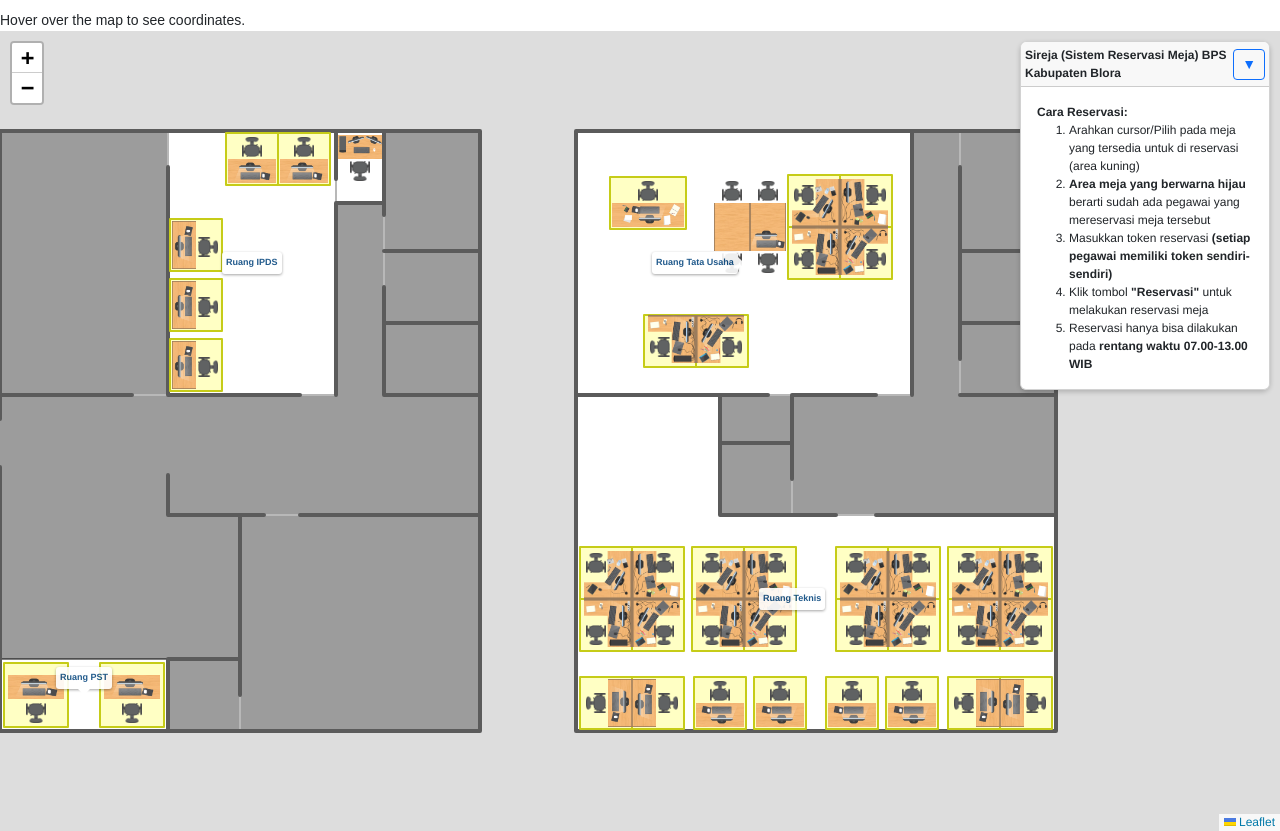
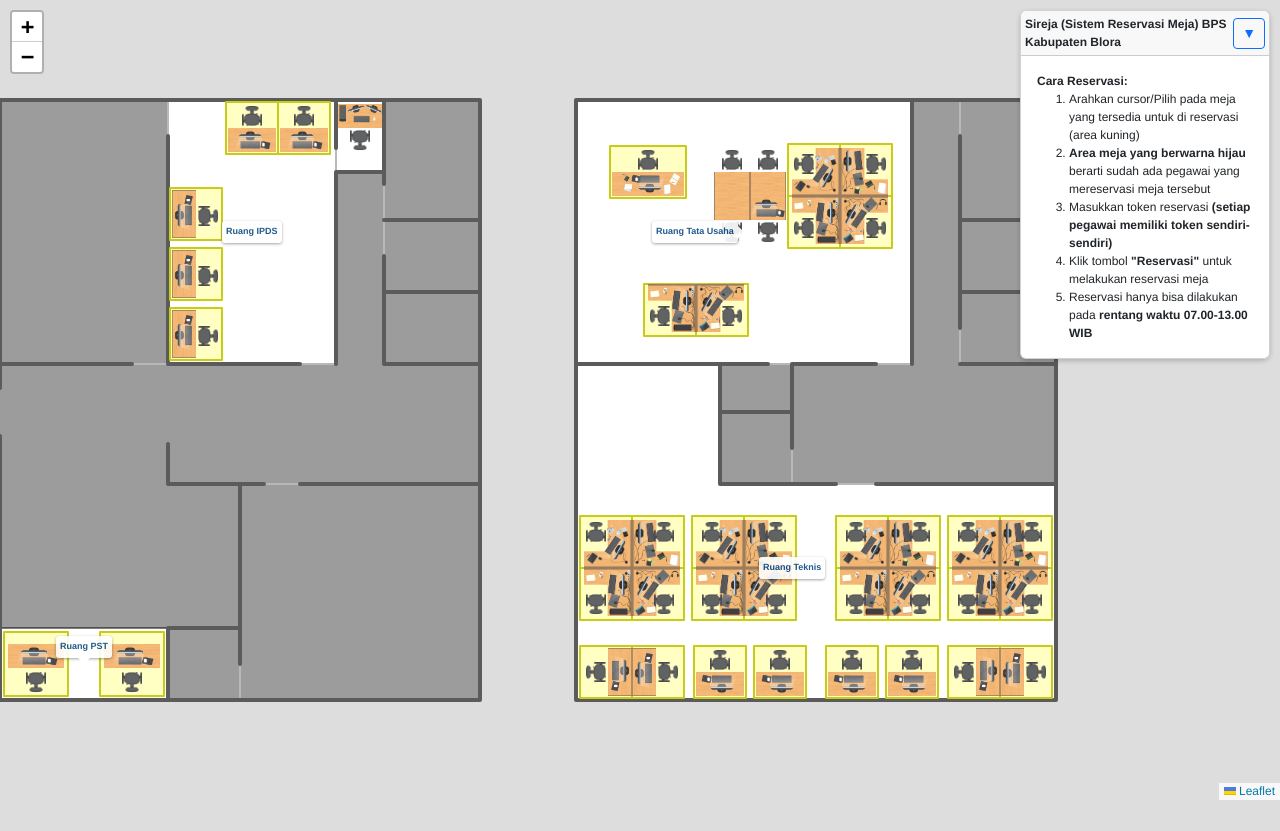
Before and after one commit to yustiar/sireja, a Django app: template templates/index.html in a window 1280 px wide. After the commit the page ends 800 px from the top, so only its background shows below. Run offline with Django 5.2, Linux system fonts and the light colour scheme; the template is opened without the code that fills it: most values are stand-ins (such as "Sample title", 1, 10 or a date in 2020); some libraries are stand-ins or nearby versions.

Commit message:
Update index.html

```diff
--- a/templates/index.html
+++ b/templates/index.html
@@ -40,7 +40,7 @@
     </div>
 
 
-    <div id="coordinates">Hover over the map to see coordinates.</div>
+     <!--<div id="coordinates">Hover over the map to see coordinates.</div>-->
 
     <div id="loading-overlay" style="display: none;">
         <div class="spinner"></div>
```
